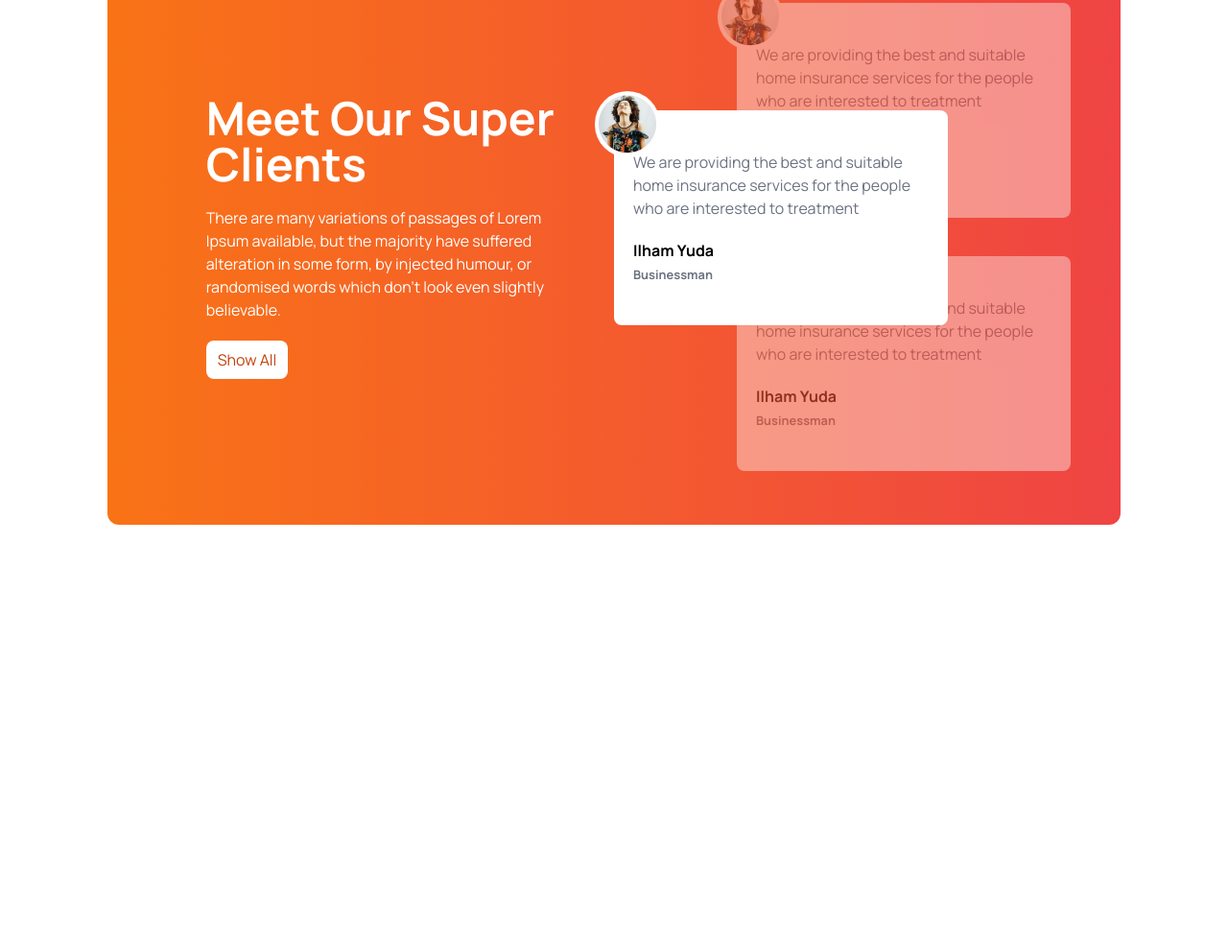
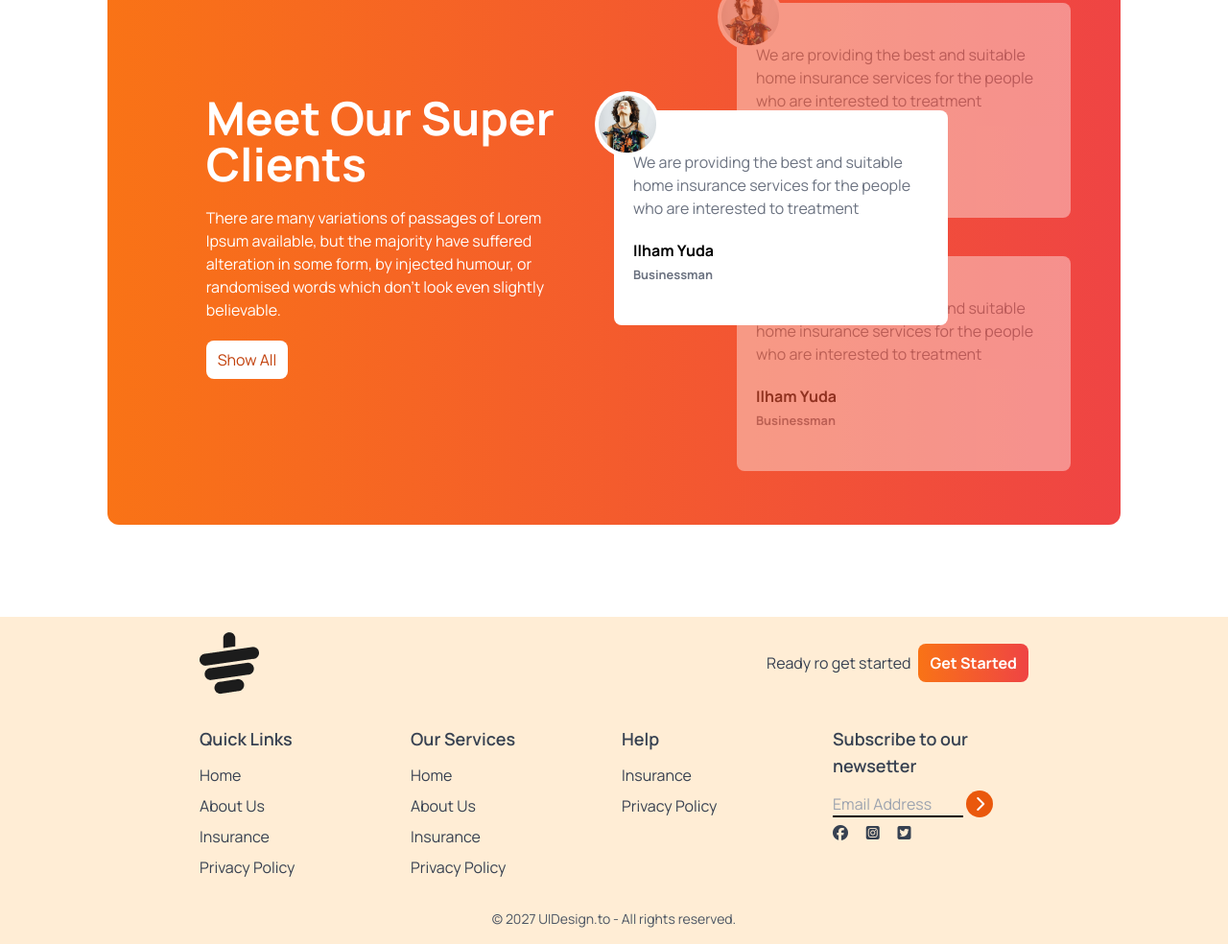
Before and after one commit to redoy-kumar/tea-house, a plain HTML site: page index.html in a window 1280 px wide. Shown: the part 1902-2886 px from the top of the page at 96% size. Before the commit the page ends 2545 px from the top, so only its background shows below. Drawn offline with nearby package versions, Linux system fonts and the light colour scheme.

Commit message:
Footer section done

```diff
--- a/index.html
+++ b/index.html
@@ -249,7 +249,104 @@
                 </div>
             </div>
         </section>
+
+        <!-- News Section -->
+        <section>
+
+        </section>
+
     </main>
+
+    <!-- Footer Section -->
+    <footer class="bg-orange-100 text-gray-700 px-10 py-4 md:px-16">
+        <div class="w-9/12 mx-auto">
+            <!-- logo -->
+            <div class="mb-8 flex justify-between">
+                <img mb-8 src="./images/cup.png" alt="">
+                <div class="flex items-center gap-2">
+                    <h4>Ready ro get started</h4>
+                    <button
+                        class="bg-gradient-to-r from-orange-500 to-red-500 px-3 py-2 rounded-lg text-white font-bold">Get
+                        Started</button>
+                </div>
+            </div>
+
+            <!-- links -->
+            <div class="grid grid-cols-1 md:grid-cols-2 lg:grid-cols-4 gap-4">
+                <!-- first column -->
+                <div>
+                    <h3 class="font-semibold text-lg mb-3">Quick Links</h3>
+                    <ul class="space-y-2 ">
+                        <li>
+                            <a class="hover:text-orange-600" href="#">Home</a>
+                        </li>
+                        <li>
+                            <a class="hover:text-orange-600" href="#">About Us</a>
+                        </li>
+                        <li>
+                            <a class="hover:text-orange-600" href="#">Insurance</a>
+                        </li>
+                        <li>
+                            <a class="hover:text-orange-600" href="#">Privacy Policy</a>
+                        </li>
+                    </ul>
+                </div>
+
+                <!-- second column -->
+                <div>
+                    <h3 class="font-semibold text-lg mb-3">Our Services</h3>
+                    <ul class="space-y-2 ">
+                        <li>
+                            <a class="hover:text-orange-600" href="#">Home</a>
+                        </li>
+                        <li>
+                            <a class="hover:text-orange-600" href="#">About Us</a>
+                        </li>
+                        <li>
+                            <a class="hover:text-orange-600" href="#">Insurance</a>
+                        </li>
+                        <li>
+                            <a class="hover:text-orange-600" href="#">Privacy Policy</a>
+                        </li>
+                    </ul>
+                </div>
+
+                <!-- third column -->
+                <div>
+                    <h3 class="font-semibold text-lg mb-3">Help</h3>
+                    <ul class="space-y-2 ">
+                        <li>
+                            <a class="hover:text-orange-600" href="#">Insurance</a>
+                        </li>
+                        <li>
+                            <a class="hover:text-orange-600" href="#">Privacy Policy</a>
+                        </li>
+                    </ul>
+                 </div>
+
+                 <!-- fourth column -->
+                  <div>
+                    <h3 class="font-semibold text-lg mb-3">Subscribe to our newsetter</h3>
+                    <div class="flex flex-col space-y-2">
+                        <div>
+                            <input class="bg-transparent border-b-2 border-black w-4/6" placeholder="Email Address" type="text" name="" id="">
+                             <i class="fa-solid fa-chevron-right w-7 h-7 bg-orange-600 inline-flex rounded-full text-white justify-center items-center"></i>
+                        </div>
+
+                        <div class="flex justify-between w-2/5 mb-2 mt-8">
+                            <i class="fa-brands fa-facebook"></i>
+                            <i class="fa-brands fa-square-instagram"></i>
+                            <i class="fa-brands fa-square-twitter"></i>
+                        </div>
+                    </div>
+                  </div>
+            </div>
+
+            <div class="text-center pt-4 mt-4">
+                <p class="text-sm text-gray-600">© 2027 UIDesign.to - All rights reserved.</p>
+            </div>
+        </div>
+    </footer>
 
 </body>
 
```
